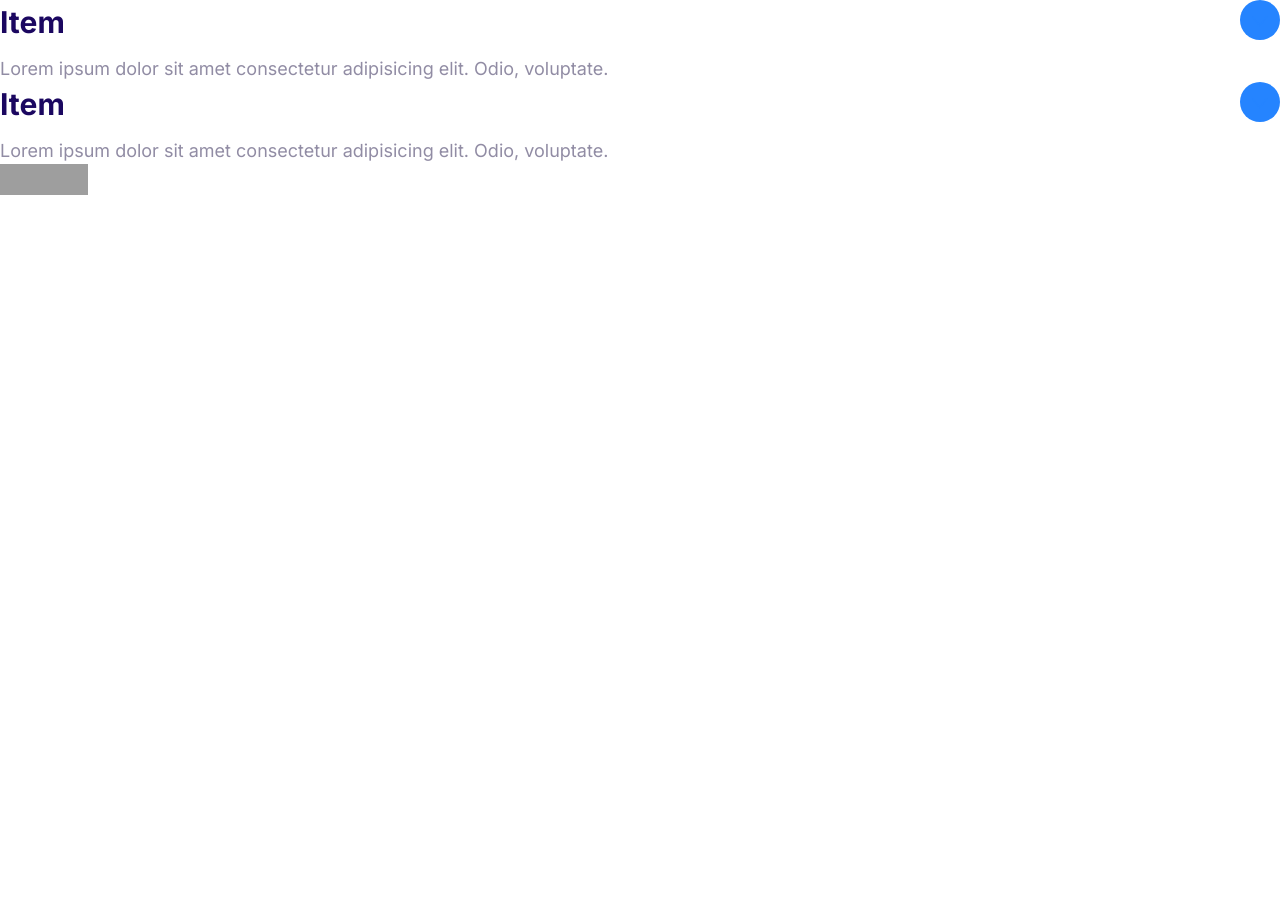
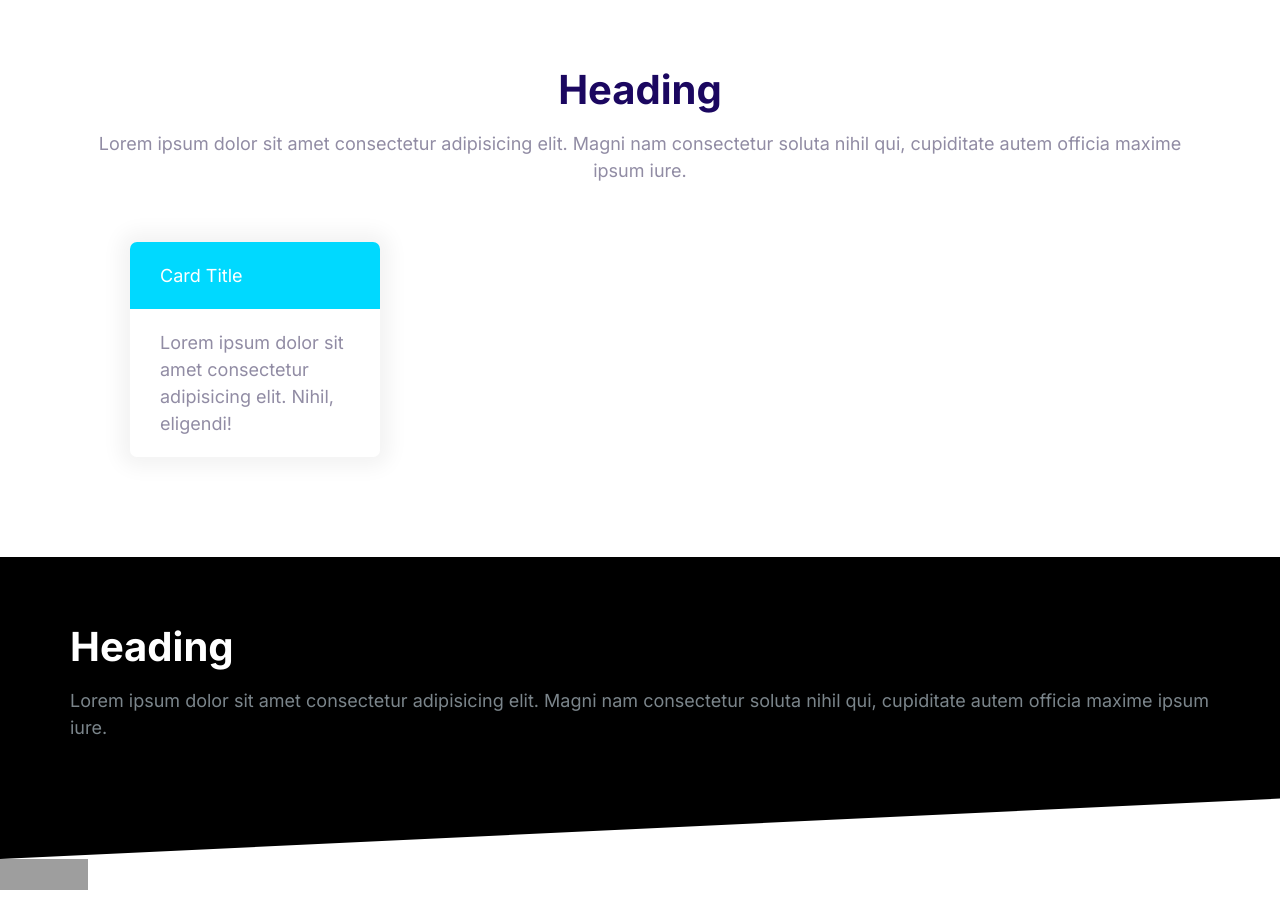
Before and after one commit to sgphule/scriptify, a plain HTML site: page index.html in a window 1280 px wide. Before the commit the page ends 800 px from the top, so only its background shows below. Drawn offline with Linux system fonts and the light colour scheme; grey boxes are pictures that could not be loaded.

Commit message:
Build the blocks component.

```diff
--- a/css/styles.css
+++ b/css/styles.css
@@ -553,3 +553,41 @@ a {
     max-height: 100vh;
     opacity: 1;
 }
+
+/* Blocks */
+.block{
+    --padding-vertical: 6rem;
+    padding: var(--padding-vertical) 2rem;
+}
+
+.block__header {
+    text-align: center;
+}
+
+.block__heading{
+    margin-top: 0;
+}
+
+.block--dark{
+    background: #000;
+    color: #7b858b;
+}
+
+.block--dark .block__heading {
+    color: #fff;
+}
+
+.block--skewed-right {
+    padding-bottom: calc(var(--padding-vertical) + 4rem);
+    clip-path: polygon(0% 0%, 100% 0%, 100% 100%, 0% 80%);
+}
+
+.block--skewed-left {
+    padding-bottom: calc(var(--padding-vertical) + 4rem);
+    clip-path: polygon(0% 0%, 100% 0%, 100% 80%, 0% 100%);
+}
+
+.container {
+    max-width: 1140px;
+    margin: 0 auto;
+}
--- a/index.html
+++ b/index.html
@@ -11,28 +11,26 @@
     <link rel="stylesheet" href="css/styles.css">
 </head>
 <body>
-    <div class="collapsible collapsible--expanded">
-        <header class="collapsible__header">
-            <h2 class="collapsible__heading">Item</h2>
-            <svg class="icon icon--primary collapsible__chevron">
-                <use xlink:href="images/sprite.svg#chevron"></use>
-            </svg>
+    <section class="block container">
+        <header class="block__header">
+            <h2 class="block__heading">Heading</h2>
+            <p>Lorem ipsum dolor sit amet consectetur adipisicing elit. Magni nam consectetur soluta nihil qui, cupiditate autem officia maxime ipsum iure.</p>
         </header>
-        <div class="collapsible__content">
-            Lorem ipsum dolor sit amet consectetur adipisicing elit. Odio, voluptate.
+        <div style="width: 30%; padding: 4rem;">
+            <div class="card card--secondary">
+                <header class="card__header">Card Title</header>
+                <div class="card__body">
+                    Lorem ipsum dolor sit amet consectetur adipisicing elit. Nihil, eligendi!
+                </div>
+            </div>
         </div>
-    </div>
-    <div class="collapsible collapsible--expanded">
-        <header class="collapsible__header">
-            <h2 class="collapsible__heading">Item</h2>
-            <svg class="icon icon--primary collapsible__chevron">
-                <use xlink:href="images/sprite.svg#chevron"></use>
-            </svg>
-        </header>
-        <div class="collapsible__content">
-            Lorem ipsum dolor sit amet consectetur adipisicing elit. Odio, voluptate.
+    </section>
+    <section class="block block--dark block--skewed-left">
+        <div class="container">
+            <h2 class="block__heading">Heading</h2>
+            <p>Lorem ipsum dolor sit amet consectetur adipisicing elit. Magni nam consectetur soluta nihil qui, cupiditate autem officia maxime ipsum iure.</p>
         </div>
-    </div>
+    </section>
     <p>
         <a href="http://jigsaw.w3.org/css-validator/check/referer">
             <img style="border:0;width:88px;height:31px"
```
Also changed, not shown: components/blocks.html (added, +6 -0 lines).
